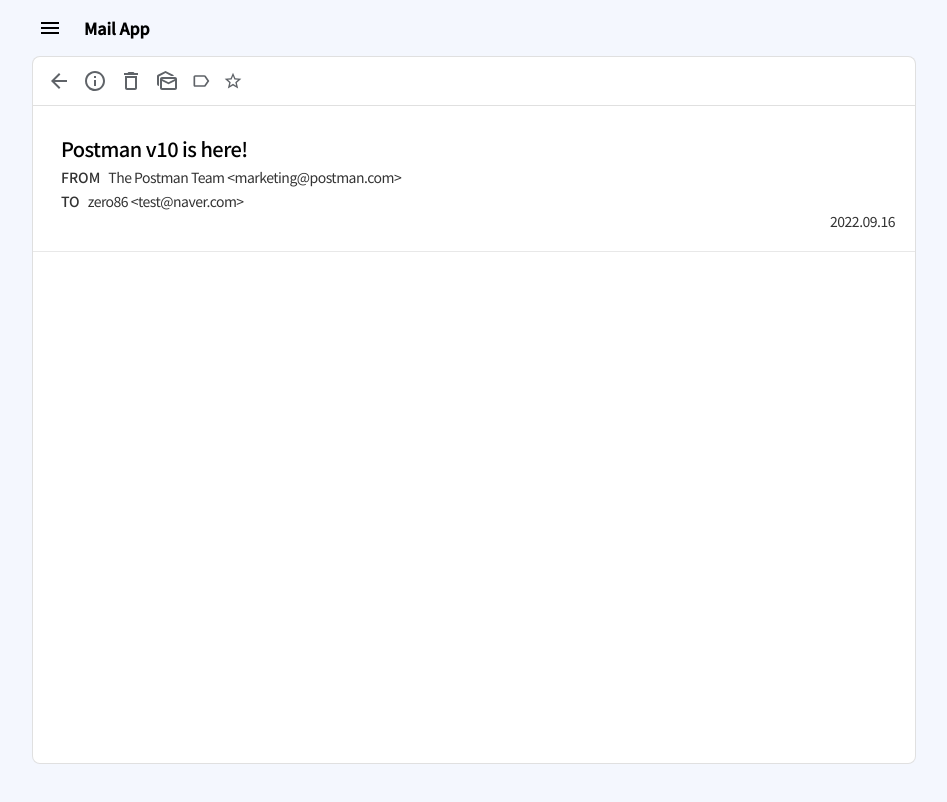
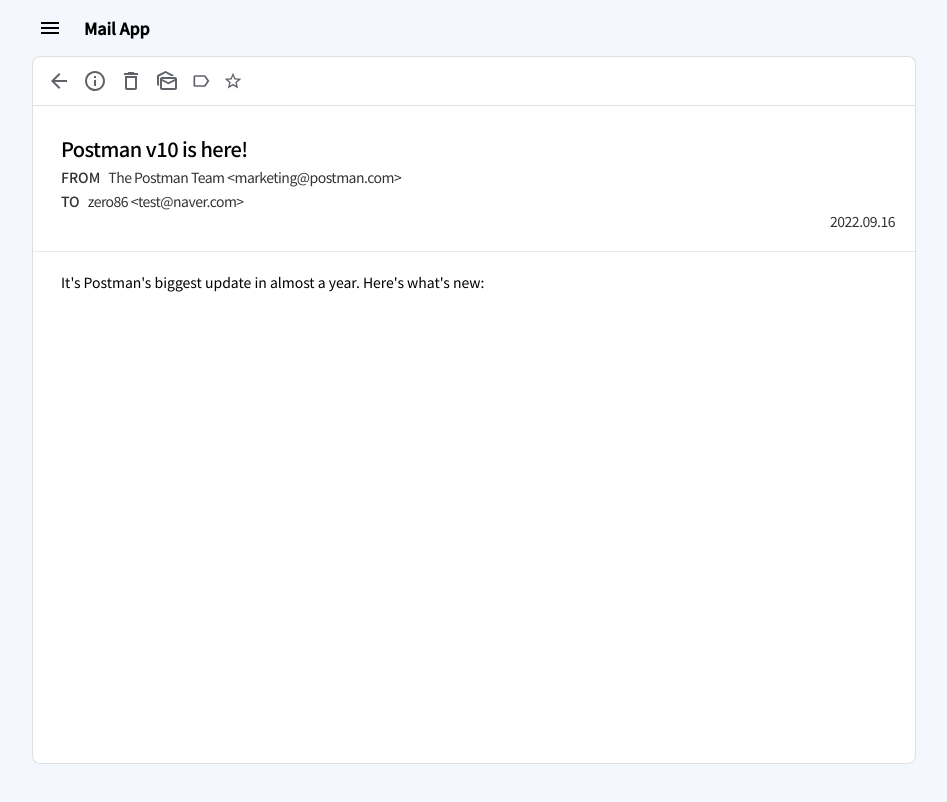
Before and after one commit to katanazero86/react-mail, a React (Vite) app: page /mail/1/1 in a window 1280 px wide. Shown: the top 802 px of the page, without its empty margins (166-1113 px from the left). Built offline with nearby package versions, Linux system fonts and the light colour scheme.

Commit message:
[컴포넌트 작성]
- 메일 클릭 시, 상세내용 페이지 부분 작업중

```diff
--- a/src/components/Mail/Detail/Body/index.tsx
+++ b/src/components/Mail/Detail/Body/index.tsx
@@ -57,6 +57,13 @@
   margin-right: -8px;
 `;
 
+const MailContents = styled.div`
+  padding: 20px;
+  word-break: break-all;
+  font-size: 14px;
+  white-space: pre-line;
+`;
+
 export default function DetailBody() {
   const { mailId } = useParams();
   const mailList = useRecoilValue(mailListAtom);
@@ -89,6 +96,7 @@
             </RowItem>
           </Row>
         </MailFromAndToWrapStyled>
+        <MailContents dangerouslySetInnerHTML={{ __html: targetMail.contents }} />
       </div>
     </DetailBodyStyled>
   );
```
